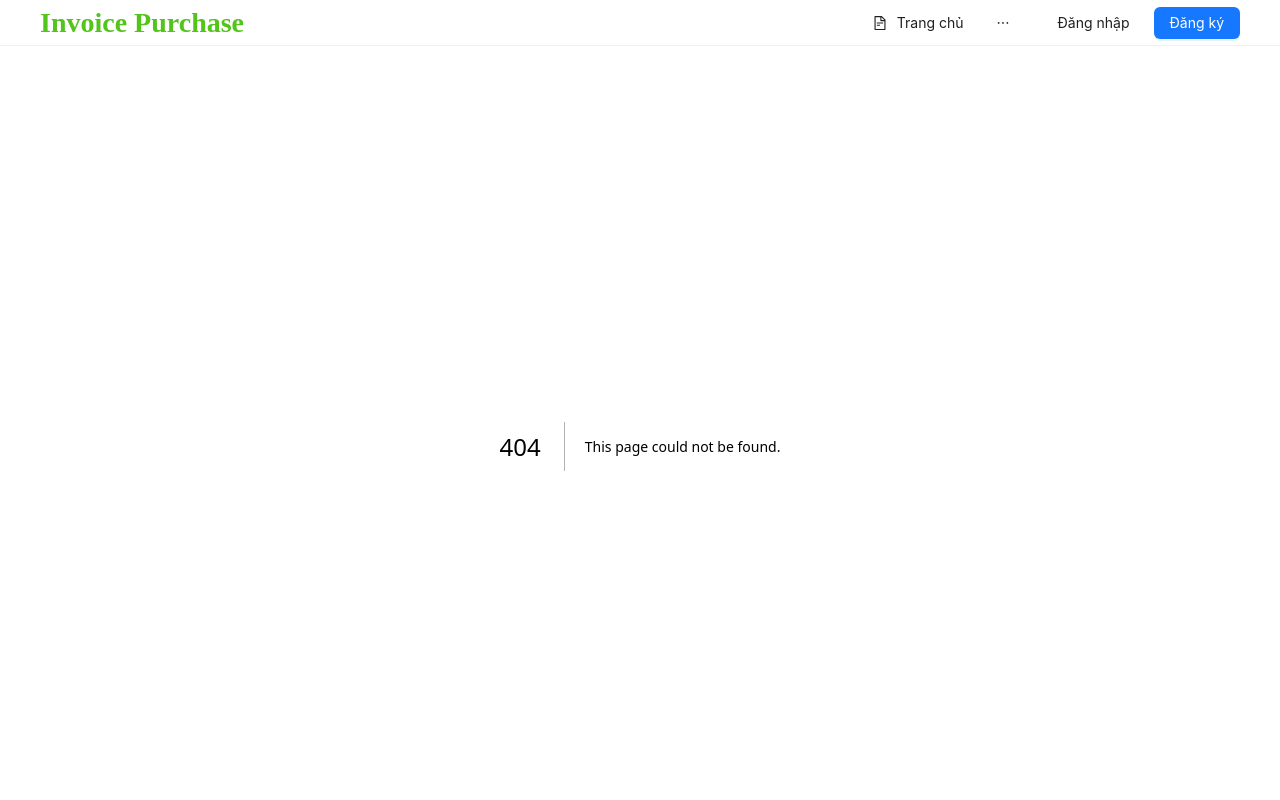
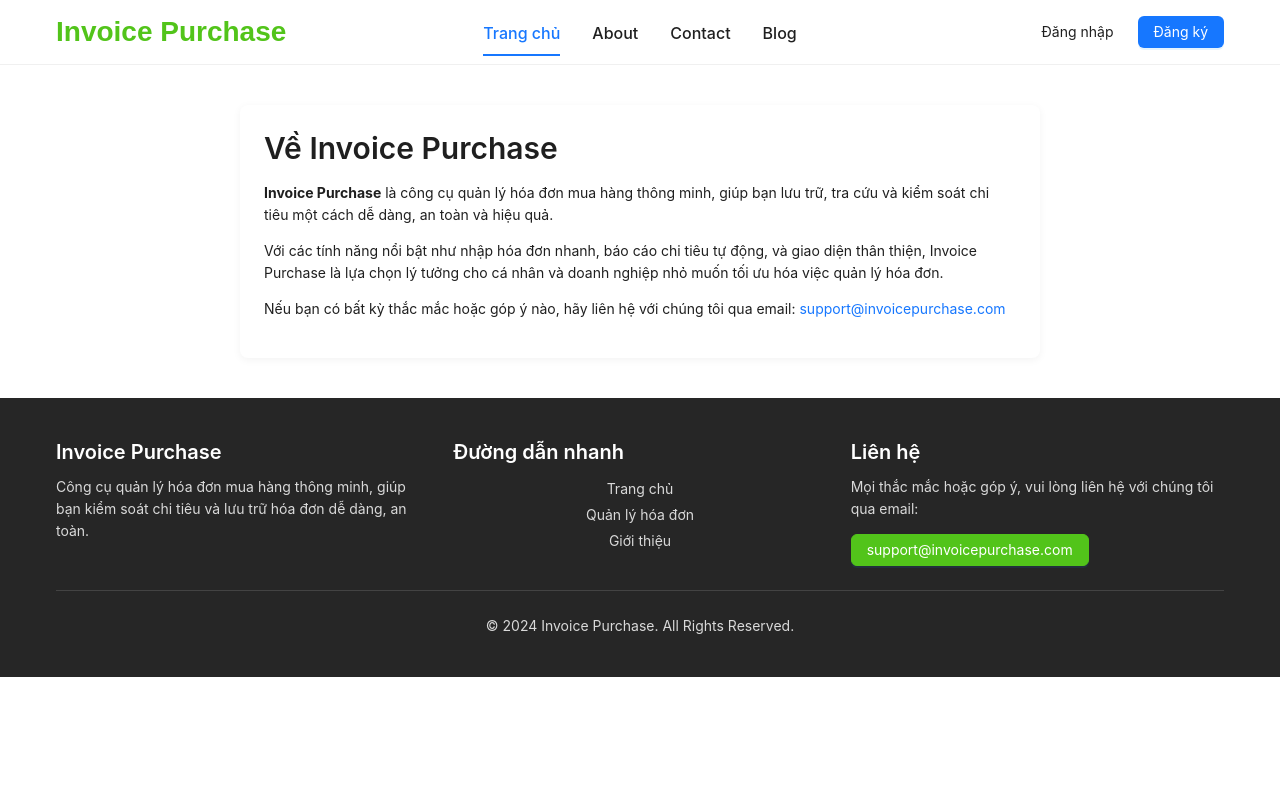
Before and after one commit to Raikion201/ScrumInvoiceProject, a Next.js app in the folder invoice-fe/: page /about in a window 1280 px wide. Before the commit this address had no page. Shown: the top 800 px of the page. Built offline with nearby package versions, Linux system fonts and the light colour scheme.

Commit message:
fe/homepage

```diff
--- /dev/null
+++ b/invoice-fe/src/app/about/page.jsx
@@ -0,0 +1,22 @@
+'use client'
+import React from 'react';
+import { Typography } from 'antd';
+
+const { Title, Paragraph } = Typography;
+
+const AboutPage = () => (
+    <div style={{ maxWidth: 800, margin: '40px auto', padding: 24, background: '#fff', borderRadius: 8, boxShadow: '0 2px 8px rgba(0,0,0,0.05)' }}>
+        <Title level={2}>Về Invoice Purchase</Title>
+        <Paragraph>
+            <b>Invoice Purchase</b> là công cụ quản lý hóa đơn mua hàng thông minh, giúp bạn lưu trữ, tra cứu và kiểm soát chi tiêu một cách dễ dàng, an toàn và hiệu quả.
+        </Paragraph>
+        <Paragraph>
+            Với các tính năng nổi bật như nhập hóa đơn nhanh, báo cáo chi tiêu tự động, và giao diện thân thiện, Invoice Purchase là lựa chọn lý tưởng cho cá nhân và doanh nghiệp nhỏ muốn tối ưu hóa việc quản lý hóa đơn.
+        </Paragraph>
+        <Paragraph>
+            Nếu bạn có bất kỳ thắc mắc hoặc góp ý nào, hãy liên hệ với chúng tôi qua email: <a href="mailto:support@invoicepurchase.com">support@invoicepurchase.com</a>
+        </Paragraph>
+    </div>
+);
+
+export default AboutPage;
--- a/invoice-fe/src/app/component/header.jsx
+++ b/invoice-fe/src/app/component/header.jsx
@@ -2,15 +2,10 @@
 import React, { useState } from 'react';
 import { useRouter } from 'next/navigation';
 import { Menu, Button, Space } from 'antd';
-import {
-    FileTextOutlined,
-    DollarOutlined,
-    InfoCircleOutlined
-} from '@ant-design/icons';
 
 const Header = () => {
     const router = useRouter();
-    const [current, setCurrent] = useState('home');
+    const [current, setCurrent] = useState('/');
 
     const onClick = (e) => {
         setCurrent(e.key);
@@ -21,29 +16,32 @@ const Header = () => {
         {
             label: 'Trang chủ',
             key: '/',
-            icon: <FileTextOutlined />,
         },
         {
-            label: 'about',
+            label: 'About',
             key: '/about',
-            icon: <DollarOutlined />,
         },
         {
-            label: 'contact',
+            label: 'Contact',
             key: '/contact',
-            icon: <InfoCircleOutlined />,
         },
         {
-            label: 'blog',
+            label: 'Blog',
             key: '/blog',
-            icon: <FileTextOutlined />,
         },
     ];
 
     return (
         <div className="header" style={{ borderBottom: '1px solid #f0f0f0', background: '#fff' }}>
-            <div style={{ maxWidth: 1200, margin: '0 auto', padding: '0 16px', display: 'flex', justifyContent: 'space-between', alignItems: 'center' }}>
-                <div className="logo" style={{ display: 'flex', alignItems: 'center' }}>
+            <div style={{
+                maxWidth: 1200,
+                margin: '0 auto',
+                padding: '0 16px',
+                display: 'flex',
+                alignItems: 'center',
+                height: 64,
+            }}>
+                <div style={{ flex: 1 }}>
                     <h1
                         style={{ margin: 0, cursor: 'pointer', color: '#52c41a', fontWeight: 'bold', fontSize: 28 }}
                         onClick={() => router.push('/')}
@@ -51,15 +49,16 @@ const Header = () => {
                         Invoice Purchase
                     </h1>
                 </div>
-                <div style={{ display: 'flex', alignItems: 'center' }}>
+                <div style={{ flex: 2, display: 'flex', justifyContent: 'center' }}>
                     <Menu
                         onClick={onClick}
                         selectedKeys={[current]}
                         mode="horizontal"
                         items={items}
-                        style={{ border: 'none', background: 'transparent' }}
+                        style={{ border: 'none', background: 'transparent', fontSize: 16, fontWeight: 500, width: '100%', display: 'flex', justifyContent: 'center' }}
                     />
-                    <div style={{ marginLeft: 16 }}>
+                </div>
+                <div style={{ flex: 1, display: 'flex', justifyContent: 'flex-end' }}>
                     <Space>
                         <Button type="text" onClick={() => router.push('/login')}>
                             Đăng nhập
@@ -71,7 +70,6 @@ const Header = () => {
                 </div>
             </div>
         </div>
-        </div>
     );
 };
 
--- a/invoice-fe/src/app/layout.jsx
+++ b/invoice-fe/src/app/layout.jsx
@@ -1,6 +1,8 @@
 // src/app/layout.jsx
+import 'antd/dist/reset.css';
 import Header from "./component/header";
 import Footer from "./component/footer";
+
 export default function RootLayout({ children }) {
     return (
         <html lang="vi">
--- a/invoice-fe/src/app/page.jsx
+++ b/invoice-fe/src/app/page.jsx
@@ -7,7 +7,6 @@ import {
     DollarOutlined,
     CloudUploadOutlined,
     CheckCircleOutlined,
-    ArrowRightOutlined
 } from '@ant-design/icons';
 
 const { Title, Paragraph } = Typography;
--- a/invoice-fe/src/main.tsx
+++ b/invoice-fe/src/main.tsx
@@ -3,6 +3,7 @@ import ReactDOM from 'react-dom/client'
 import App from './App'
 import './index.css'
 import { BrowserRouter } from 'react-router-dom'
+import 'antd/dist/reset.css';
 
 ReactDOM.createRoot(document.getElementById('root')!).render(
   <React.StrictMode>
```
Also changed, not shown: invoice-fe/src/App.tsx (+8 -4 lines), invoice-fe/src/app/router/index.tsx (deleted). Lines whose indentation alone changed are shown as unchanged.
